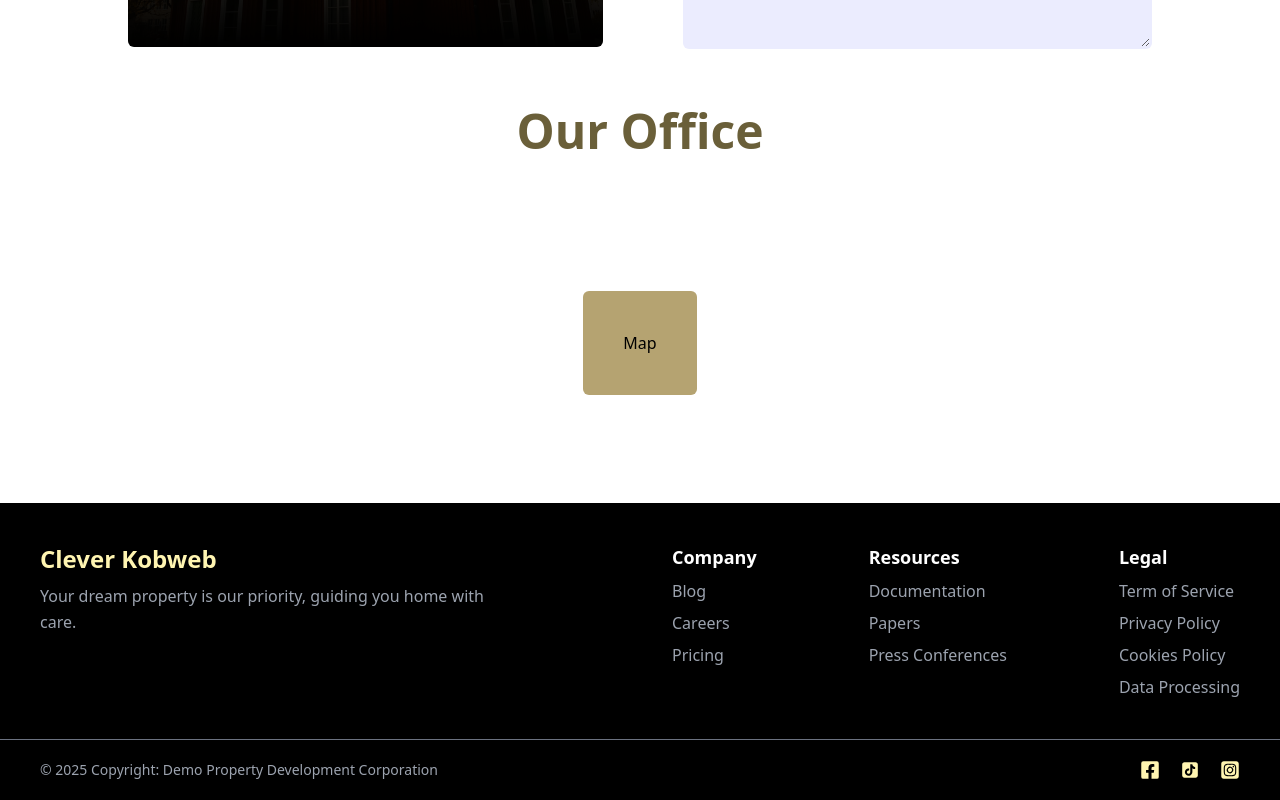
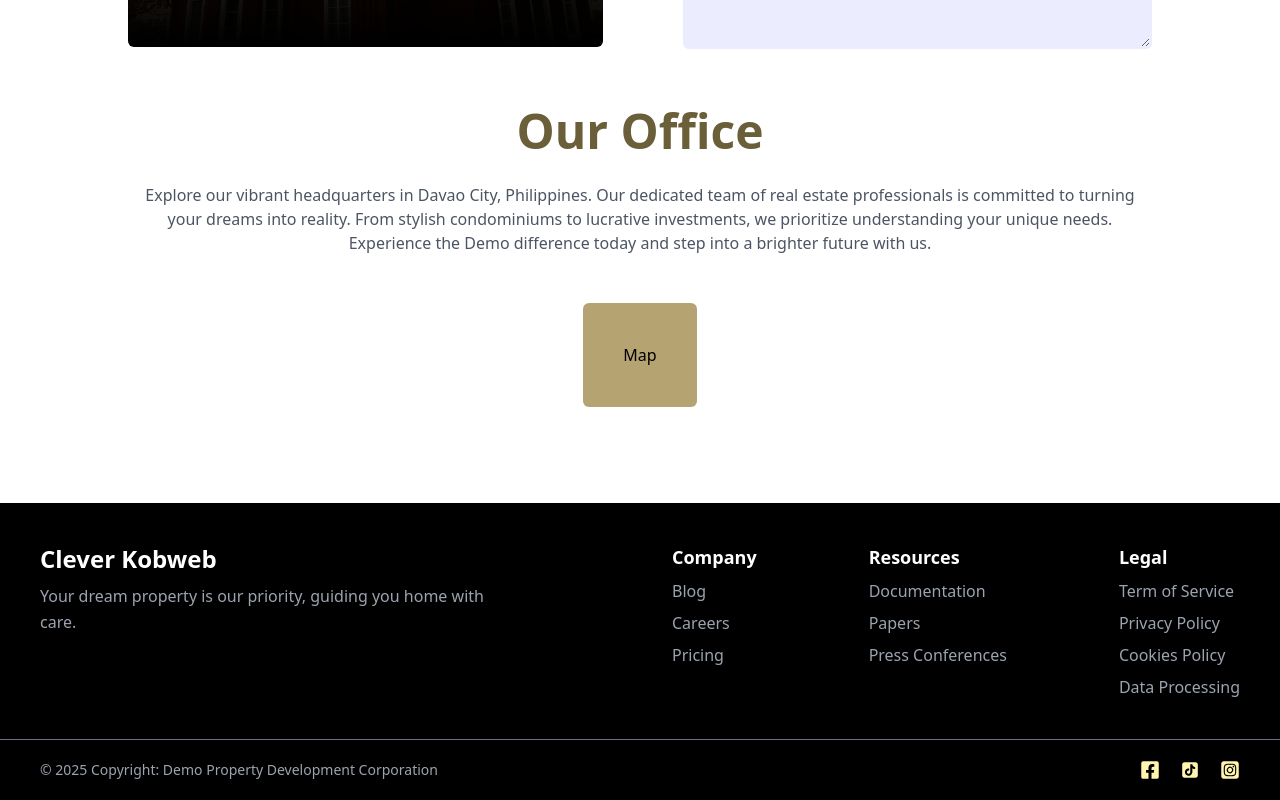
Before and after one commit to Kurev/Clever-Kobweb, a React (Vite) app: page / in a window 1280 px wide. Shown: the part 3351-4151 px from the top of the page. Built offline with nearby package versions, Linux system fonts and the light colour scheme.

Commit message:
fixing the folder structure

```diff
--- a/src/Components/About/About.jsx
+++ b/src/Components/Home/About/About.jsx
@@ -1,5 +1,5 @@
 import React from 'react';
-import about from '../../assets/about.png';
+import about from '../../../assets/about.png';
 import { FaFire } from "react-icons/fa";
 import { BiWorld } from "react-icons/bi";
 
--- a/src/Components/Contact/Contact.jsx
+++ b/src/Components/Home/Contact/Contact.jsx
@@ -2,7 +2,7 @@ import React from 'react'
 import { FaAddressCard } from "react-icons/fa";
 import { MdEmail } from "react-icons/md";
 import { FaSquarePhone } from "react-icons/fa6";
-import contact from '../../assets/contact.png';
+import contact from '../../../assets/contact.png';
 import { HiMiniShieldCheck } from "react-icons/hi2";
 
 const Contact = () => {
--- a/src/Components/Footer/Footer.jsx
+++ b/src/Components/Home/Footer/Footer.jsx
@@ -11,7 +11,7 @@ const Footer = () => {
     <footer className="w-full bg-black text-white font-sans">
       <div className="flex flex-col lg:flex-row justify-between border-b border-gray-500 px-10 py-10">
         <div className="mb-10 lg:mb-0">
-          <h1 className="text-2xl font-bold text-[#fff5b1] mb-2">Clever Kobweb</h1>
+          <h1 className="text-2xl font-bold text-[#ffffff] mb-2">Clever Kobweb</h1>
           <p className="text-gray-400 leading-relaxed max-w-md">
           Your dream property is our priority, guiding you home with care.
           </p>
--- a/src/Components/Hero/Hero.jsx
+++ b/src/Components/Home/Hero/Hero.jsx
@@ -1,5 +1,5 @@
 import React from 'react';
-import heroImage from '../../assets/hero2.png';
+import heroImage from '../../../assets/hero2.png';
 import { IoIosArrowRoundForward } from "react-icons/io";
 import { IoLogoFacebook } from "react-icons/io";
 import { BiLogoGmail } from "react-icons/bi";
--- a/src/Components/LatestProject/LatestProject.jsx
+++ b/src/Components/Home/LatestProject/LatestProject.jsx
@@ -1,6 +1,6 @@
 import React from 'react'
-import building from '../../assets/building1.png'
-import sample from '../../assets/sampleProject.png'
+import building from '../../../assets/building1.png'
+import sample from '../../../assets/sampleProject.png'
 import { IoIosArrowRoundForward } from "react-icons/io";
 
 const LatestProject = () => {
--- a/src/Components/Navbar/Navbar.jsx
+++ b/src/Components/Home/Navbar/Navbar.jsx
@@ -1,5 +1,5 @@
 import React from 'react'
-import logo from '../../assets/logo1.png'
+import logo from '../../../assets/logo1.png'
 
 const Navbar = () => {
   return (
--- /dev/null
+++ b/src/Components/Home/Office/Office.jsx
@@ -0,0 +1,17 @@
+import React from 'react'
+
+const Office = () => {
+  return (
+    // if the map is available change the hight to 100% or auto for better responsiveness
+    <div className='w-full h-[20rem] bg-[#ffffff] flex  items-center flex-col px-[10%]'>
+        <div className='mb-[3rem]'>
+            <h1 className='text-center font-[300] text-gray-600 '>
+            Explore our vibrant headquarters in Davao City, Philippines. Our dedicated team of real estate professionals is committed to turning your dreams into reality. From stylish condominiums to lucrative investments, we prioritize understanding your unique needs. Experience the Demo difference today and step into a brighter future with us.
+            </h1>
+        </div>
+        <h1 className='p-10 bg-[#b5a371] rounded-md'>Map</h1>
+    </div>
+  )
+}
+
+export default Office
--- a/src/Components/Office/Office.jsx
+++ /dev/null
@@ -1,11 +0,0 @@
-import React from 'react'
-
-const Office = () => {
-  return (
-    <div className='w-full h-[20rem] bg-[#ffffff] flex justify-center items-center'>
-        <h1 className='p-10 bg-[#b5a371] rounded-md'>Map</h1>
-    </div>
-  )
-}
-
-export default Office
```
Also changed, not shown: src/Pages/HomePage.jsx (+9 -9 lines), src/Components/Home/OurServices/OurServices.jsx (renamed from src/Components/OurServices/OurServices.jsx), src/Components/Home/Titles/Titles.jsx (renamed from src/Components/Titles/Titles.jsx).
